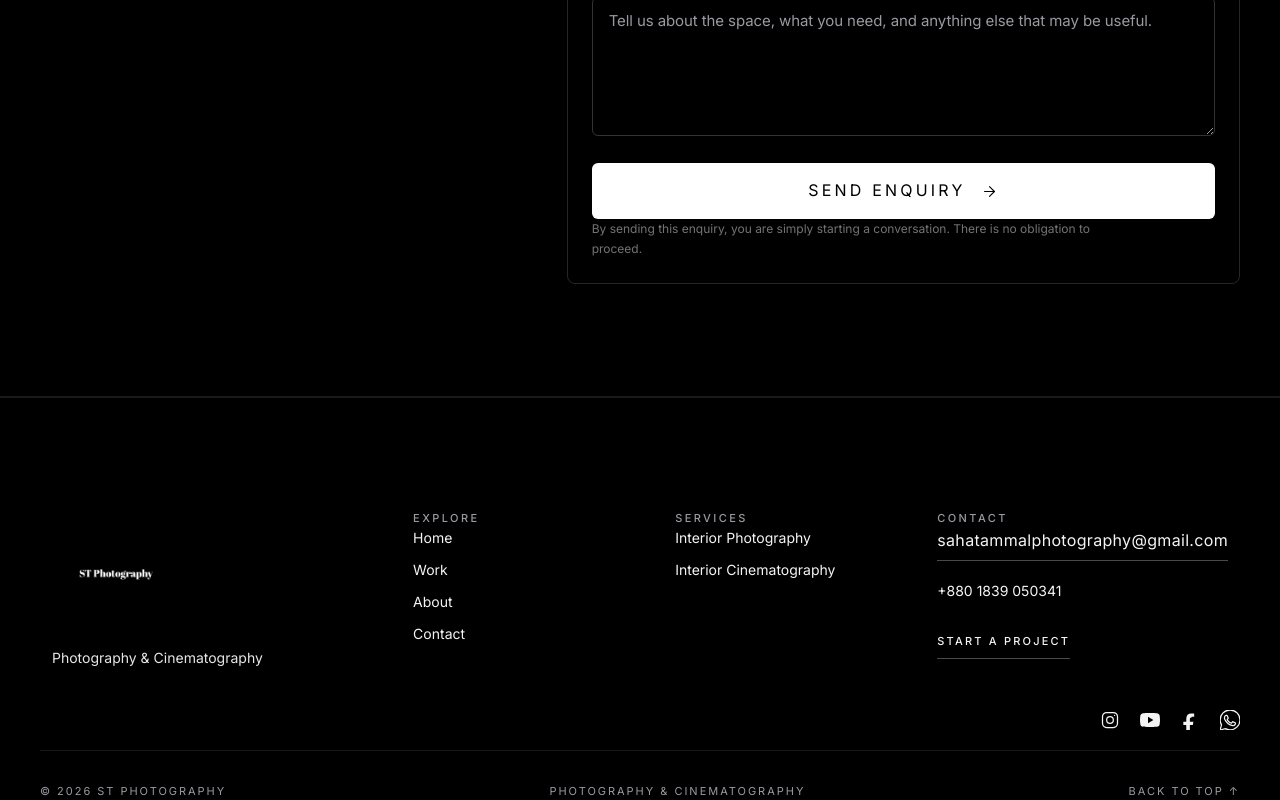
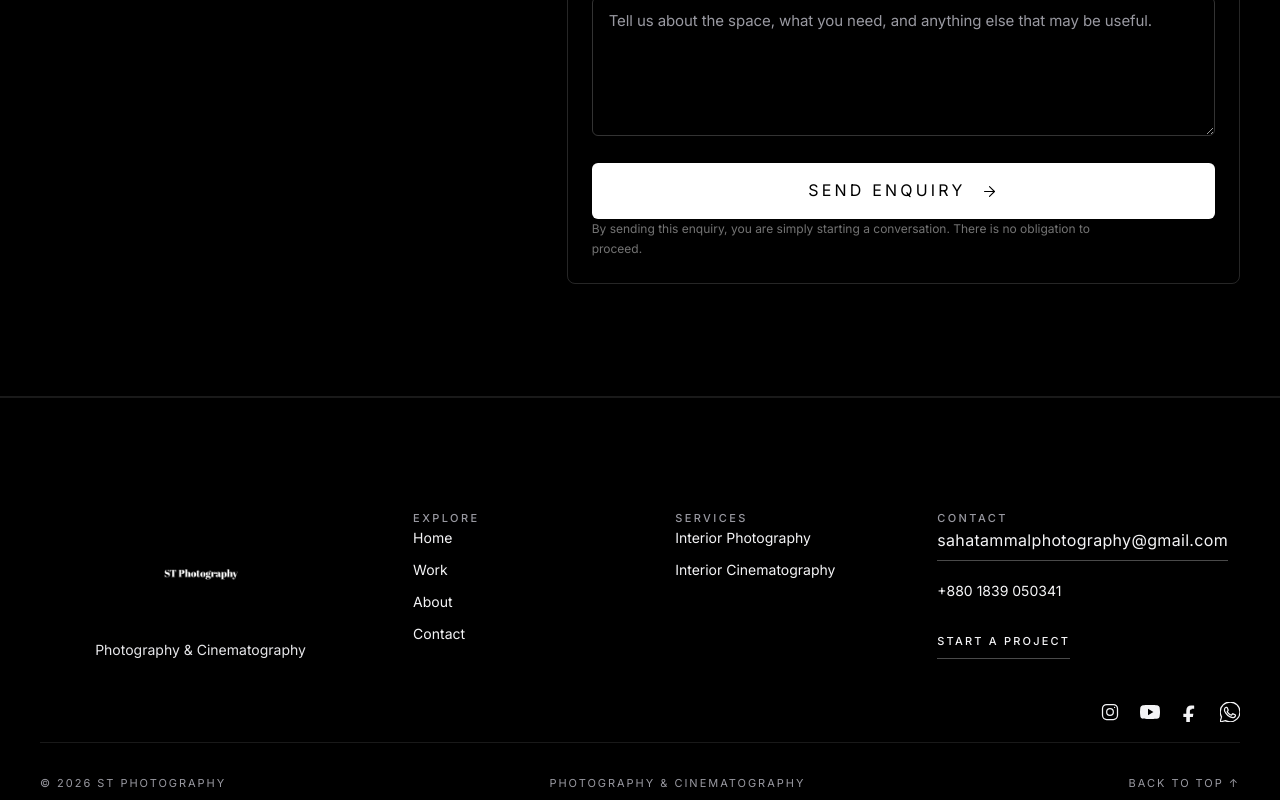
Before and after one commit to Gigawashudas/st-photography, a Next.js app: page / in a window 1280 px wide. Shown: the part 4804-5604 px from the top of the page. Built offline with nearby package versions, Linux system fonts and the light colour scheme; no server answers; the database is empty.

Commit message:
footer logo

```diff
--- a/components/footer/footer.tsx
+++ b/components/footer/footer.tsx
@@ -20,7 +20,7 @@ export function Footer() {
     <footer className="border-foreground/10 bg-background border-t px-6 pt-20 sm:px-8 sm:pt-24 lg:px-10 lg:pt-28">
       <div className="mx-auto max-w-360">
         <div className="relative grid grid-cols-2 gap-x-8 gap-y-14 px-3 pb-20 sm:grid-cols-5 lg:grid-cols-[1.5fr_1fr_1fr_1fr] lg:gap-x-16">
-          <div className="col-span-2 sm:col-span-1">
+          <div className="justified-start col-span-2 flex flex-col items-center sm:col-span-1">
             <Link
               href="/"
               aria-label="ST Photography home"
```
